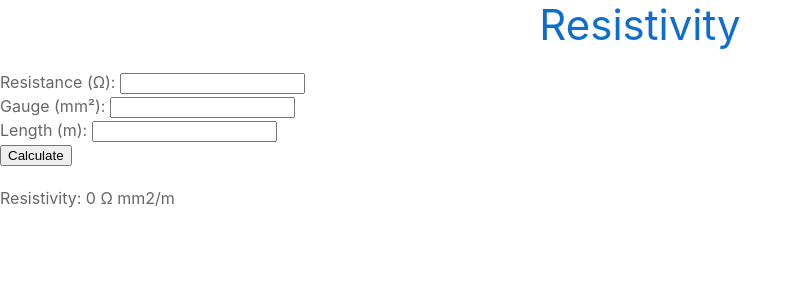
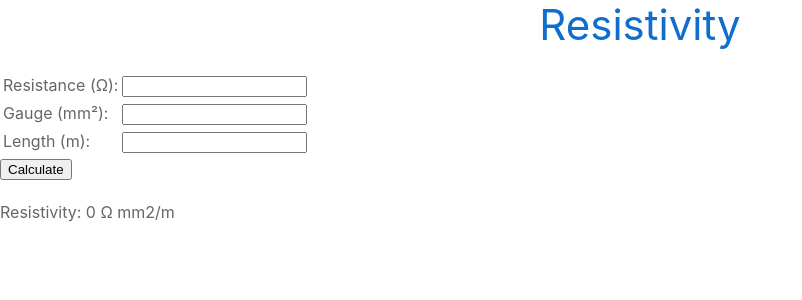
Before and after one commit to Dexerix/OhmCalc-sv, a SvelteKit app: page /Resistivity in a window 1280 px wide. Shown: the top 300 px of the page, without its empty margins (0-802 px from the left). Built offline with nearby package versions, Linux system fonts and the light colour scheme.

Commit message:
feat: enhance UI by organizing input fields into tables for better layout and accessibility

```diff
--- a/src/routes/Ohm.svelte.ts
+++ b/src/routes/Ohm.svelte.ts
@@ -16,6 +16,7 @@ let r_list: string[];
 let r_total: number;
 
 function treat_exp(raw_v: string): number {
+    let calculated_value: number;
     if (raw_v.indexOf("*") !== -1) {
         let parts = raw_v.split("*");
         let base_value = parseFloat(parts[0]);
@@ -24,13 +25,11 @@ function treat_exp(raw_v: string): number {
         let power = parseInt(exp_parts[1])
         let exponent_value = 10**power;
 
-        let calculated_value = base_value * exponent_value;
-
-        return calculated_value;
+        calculated_value = base_value * exponent_value;
     } else {
-        let calculated_value = parseFloat(raw_v);
-        return calculated_value;
+        calculated_value = parseFloat(raw_v);
     }
+    return calculated_value;
 };
 
 export function voltage(raw_r:string, raw_i:string): number {
--- a/src/routes/Resistivity/+page.svelte
+++ b/src/routes/Resistivity/+page.svelte
@@ -12,12 +12,22 @@
 <Header title="Resistivity" />
 
 <div class="fields">
-    <label for="resistance">Resistance (Ω):</label>
-    <input bind:value={resistance} type="text" name="resistance" id="resistance" class="input"><br>
-    <label for="gauge">Gauge (mm²):</label>
-    <input bind:value={gauge} type="text" name="gauge" id="gauge" class="input"><br>
-    <label for="length">Length (m):</label>
-    <input bind:value={length} type="text" name="length" id="length" class="input"><br>
+    <table>
+        <tbody>
+            <tr>
+                <td id="label"><label for="resistance">Resistance (Ω):</label></td>
+                <td><input bind:value={resistance} type="text" name="resistance" id="resistance" class="input"></td>
+            </tr>
+            <tr>
+                <td id="label"><label for="gauge">Gauge (mm²):</label></td>
+                <td><input bind:value={gauge} type="text" name="gauge" id="gauge" class="input"></td>
+            </tr>
+            <tr>
+                <td id="label"><label for="length">Length (m):</label></td>
+                <td><input bind:value={length} type="text" name="length" id="length" class="input"></td>
+            </tr>
+        </tbody>
+    </table>
     <button onclick={() => { rhoValue = resistivity(resistance, gauge, length); }}>Calculate</button>
     <p>Resistivity: {rhoValue} Ω mm2/m</p>
 </div>
--- a/src/styles/global.css
+++ b/src/styles/global.css
@@ -2,7 +2,7 @@
     --primary-color: #0078ff;
     --secondary-color: #00e5ff;
     --text-color: #f8f8ff;
-    --background-color: #121212;
+    --background-color: #121212df;
     --title-color: #8a2be2;
 }
 
@@ -10,6 +10,7 @@
     background-color: var(--background-color);
     background-size: cover;
     background-repeat: repeat;
+    box-sizing: border-box;
 }
 
 html, body {
@@ -32,6 +33,9 @@ html, body {
         color: var(--text-color);
         text-align: right;
     }
+    #label {
+        text-align: left;
+    }
     button {
         color: var(--text-color);
         &:hover {
```
Also changed, not shown: src/routes/Amperage/+page.svelte (+12 -4 lines), src/routes/Parallel/+page.svelte (+8 -2 lines), src/routes/Resistance/+page.svelte (+12 -4 lines), src/routes/Rhosistence/+page.svelte (+16 -6 lines), src/routes/Section/+page.svelte (+8 -2 lines), src/routes/Serial/+page.svelte (+8 -2 lines), src/routes/Voltage/+page.svelte (+13 -4 lines).
